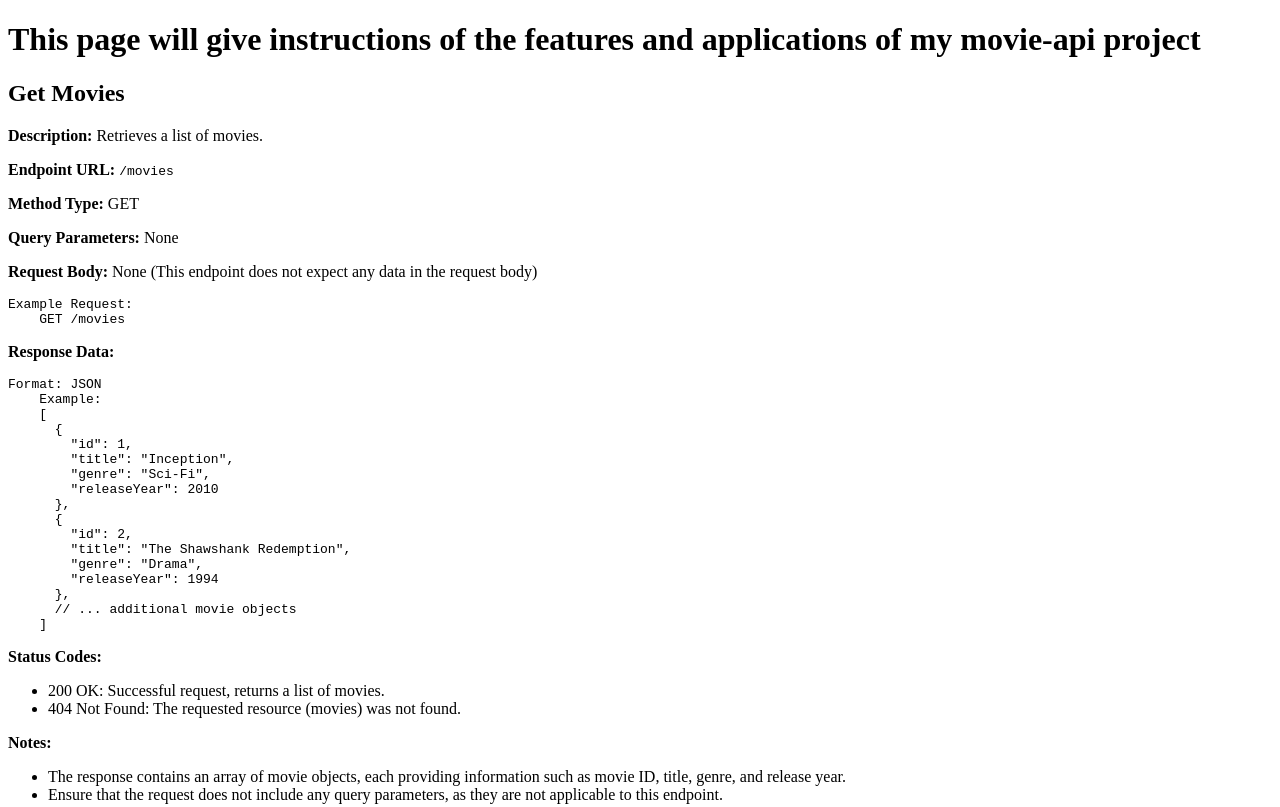
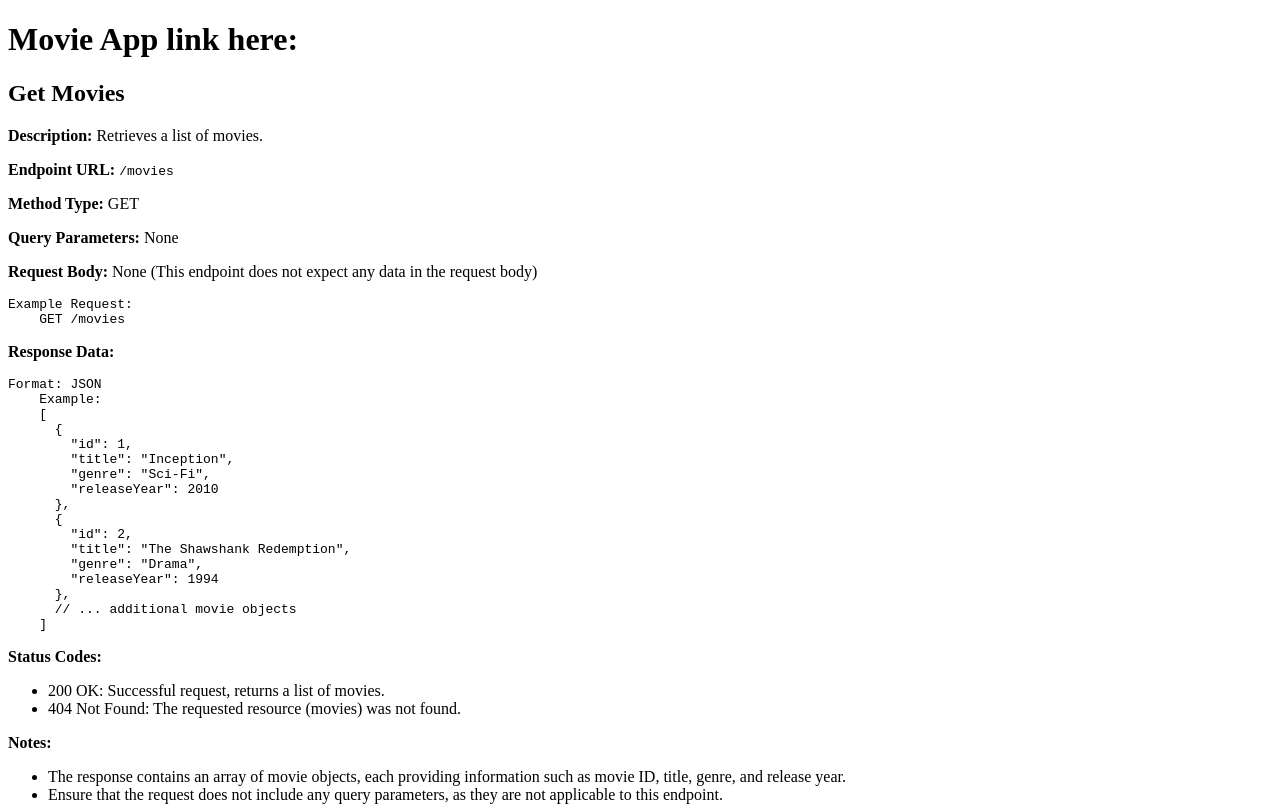
Before and after one commit to Ecanno8/movie_api, a website: page public/documentation.html in a window 1280 px wide. Shown: the top 807 px of the page. Drawn offline with Linux system fonts and the light colour scheme.

Commit message:
2.10(1stsubmission)

```diff
--- a/public/documentation.html
+++ b/public/documentation.html
@@ -8,7 +8,7 @@
 </head>
 
 <body>
-    <h1>This page will give instructions of the features and applications of my movie-api project</h1>
+  <h1>Movie App link here: <a href="https://movieflix-bf9931a77954.herokuapp.com/ "> </a></h1>
 
   <h2>Get Movies</h2>
 
```
Lines whose indentation alone changed are shown as unchanged.
